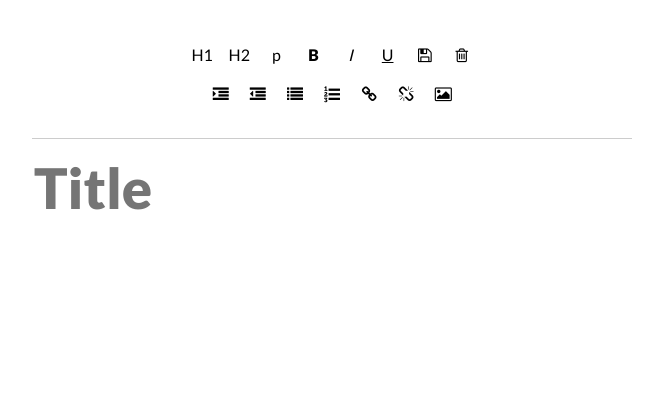
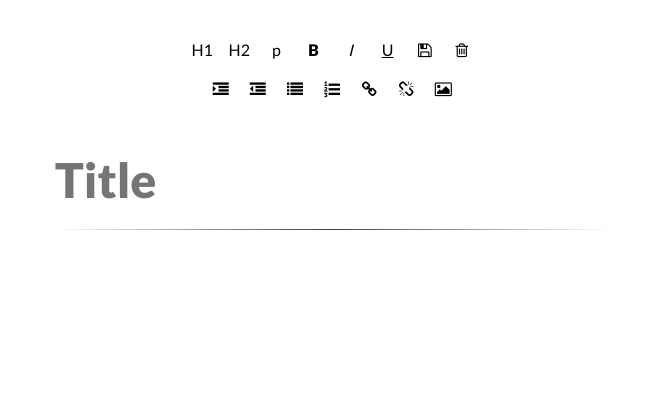
Before and after one commit to keithalpichi/MNML, a plain HTML site: page index.html in a window 1280 px wide. Shown: the whole page, without its empty margins (308-971 px from the left). Drawn offline with Linux system fonts and the light colour scheme.

Commit message:
edited html formatting and styling

```diff
--- a/index.html
+++ b/index.html
@@ -8,6 +8,8 @@
     <link href='https://maxcdn.bootstrapcdn.com/font-awesome/4.7.0/css/font-awesome.min.css' rel="stylesheet" integrity="sha384-wvfXpqpZZVQGK6TAh5PVlGOfQNHSoD2xbE+QkPxCAFlNEevoEH3Sl0sibVcOQVnN" crossorigin="anonymous">
   </head>
   <body>
+    <div id='main-container'>
+
       <div id="toolbar">
         <div>
           <a tabindex="-1" class='toolbar-button' href="#" data-command='h1'>H1</a>
@@ -30,9 +32,12 @@
         </div>
       </div>
 
+      <div id='content'>
         <input tabindex="1" id='title' type='text' name='title' placeholder='Title' maxlength='30'>
-
+        <hr/>
         <div id='editor' contenteditable tabindex="2">
+      </div>
+      </div>
     </div>
 
     <script src='./index.js'></script>
--- a/styles.css
+++ b/styles.css
@@ -1,8 +1,40 @@
 body {
-  margin: 0 auto;
-  width: 600px;
+  margin: 0;
+  padding: 0;
+  height: 100%;
+  width: 100%;
   font-family: 'Lato', 'sans serif';
   font-size: 16px;
+  display: flex;
+  align-items: center;
+  justify-content: center;
+  flex-direction: column;
+}
+
+hr {
+  border: 0;
+  height: 1px;
+  background-image: linear-gradient(to right, rgba(0, 0, 0, 0), rgba(0, 0, 0, 0.75), rgba(0, 0, 0, 0));
+}
+
+h1 {
+  font-size: 2em;
+}
+
+h2 {
+  font-size: 1.5em;
+}
+
+#main-container {
+  max-width: 100%;
+}
+
+a {
+  color: #05a302;
+}
+
+a:visited {
+  text-decoration: none;
 }
 
 .light {
@@ -24,8 +56,12 @@ a {
   cursor: pointer;
 }
 
+#content {
+  margin: 0 1.5em 5em;
+}
+
 #editor {
-  min-height: 150px;
+  min-height: 100%;
   overflow: auto;
   margin-top: 20px;
   resize: none;
@@ -35,7 +71,6 @@ a {
 #toolbar {
   text-align: center;
   padding: 30px 0;
-  border-bottom: 1px solid #CCC;
 }
 
 #toolbar a {
@@ -43,19 +78,20 @@ a {
   color: black;
   padding: 5px;
   width: 1.5em;
-  margin-top: 10px;
+  margin: 5px 0;
   display: inline-block;
   text-decoration: none;
 }
 
 #title {
   overflow: auto;
+  overflow-wrap: break-word;
   border: none;
-  font-size: 3.5em;
+  font-size: 2em;
   font-family: 'Lato';
   font-weight: bold;
   outline: none;
-  width: inherit;
+  width: 100%;
   margin: .25em 0;
 }
 
@@ -66,3 +102,41 @@ a {
 .toolbar-button:hover {
   font-size: 2em;
 }
+
+@media (min-width: 600px) {
+  #main-container {
+    max-width: 90%;
+  }
+
+  #title, h1 {
+    font-size: 2.5em;
+  }
+
+  h2 {
+    font-size: 2em;
+  }
+
+  #content {
+    margin: 0 0 5em;
+  }
+}
+
+@media (min-width: 700px) {
+  #main-container {
+    max-width: 80%;
+  }
+
+  #title, h1 {
+    font-size: 3em;
+  }
+
+  h2 {
+    font-size: 2.5em;
+  }
+}
+
+@media (min-width: 800px) {
+  #main-container {
+    max-width: 75%;
+  }
+}
```
Lines whose indentation alone changed are shown as unchanged.
